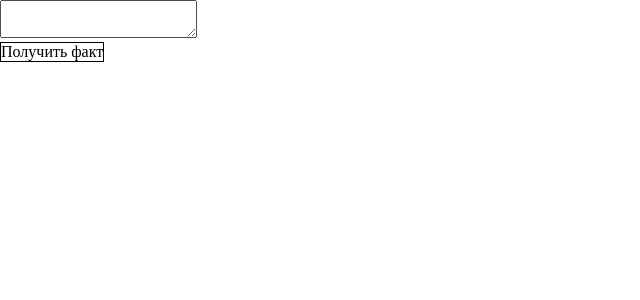
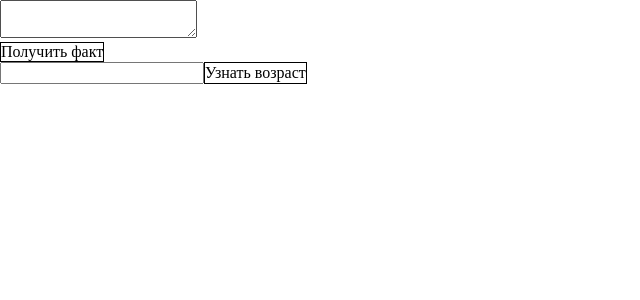
Before and after one commit to def1s/vk-test-front, a React app: page / in a window 1280 px wide. Shown: the top 300 px of the page, without its empty margins (0-640 px from the left). Built offline with nearby package versions, Linux system fonts and the light colour scheme; no server answers.

Commit message:
added widget and feature for age

```diff
--- a/src/features/GetAge/index.ts
+++ b/src/features/GetAge/index.ts
@@ -0,0 +1,6 @@
+import { GetAge, AgeData } from './ui/GetAge';
+
+export {
+	GetAge,
+	AgeData
+};
--- /dev/null
+++ b/src/features/GetAge/ui/GetAge.module.scss
@@ -0,0 +1,7 @@
+.GetAge {
+
+}
+
+.form {
+    display: flex;
+}
--- /dev/null
+++ b/src/features/GetAge/ui/GetAge.tsx
@@ -0,0 +1,88 @@
+import cls from './GetAge.module.scss';
+import { classNames } from 'shared/lib/classNames/classNames';
+import React, { useEffect, useState } from 'react';
+import { useQuery, useQueryClient } from '@tanstack/react-query';
+import { useHttp } from 'shared/hooks/useHttp/useHttp';
+import { Button } from 'shared/ui/Button/Button';
+
+export interface AgeData {
+	count: number,
+	name: string,
+	age: number | null
+}
+
+interface GetAgeProps {
+    className?: string
+}
+
+export const GetAge = ({ className }: GetAgeProps) => {
+	const [name, setName] = useState('');
+	const [prevName, setPrevName] = useState('');
+	const [timer, setTimer] = useState<NodeJS.Timeout | null>(null);
+
+	const client = useQueryClient();
+	const { request, loading, error } = useHttp();
+
+	useEffect(() => {
+		return () => { // очистка, чтобы избежать утечек памяти
+			if (timer) {
+				clearTimeout(timer);
+			}
+		};
+	}, []);
+
+	const { refetch, data } = useQuery<AgeData>(
+		{
+			queryKey: ['age'],
+			queryFn: ({ signal }) => request(`https://api.agify.io/?name=${name}`, signal),
+			enabled: false
+		});
+
+	const getAge = () => {
+		// не отправляю запросы, если строка пуста или имя то же, что и было
+		if (name.length === 0 || name === prevName) {
+			return;
+		}
+
+		client.cancelQueries({ queryKey: ['age'] }); // отменяем все запросы, которые были отправлены до этого
+
+		// подумать над обработкой или достаточно useHttp error?
+		refetch()
+			.then(() => setPrevName(name))
+			.catch(error => console.error(error));
+	};
+
+	const onHandleChange = (e: React.ChangeEvent<HTMLInputElement>) => {
+		setName(e.target.value);
+
+		if (timer) {
+			clearTimeout(timer);
+		}
+		setTimer(setTimeout(() => getAge(), 3000));
+	};
+
+	const onHandleClick = (e: React.MouseEvent<HTMLButtonElement>) => {
+		e.preventDefault();
+
+		if (timer) {
+			clearTimeout(timer);
+		}
+
+		getAge();
+	};
+
+	return (
+		<div className={classNames(cls.GetAge, {}, [className])}>
+			<form className={cls.form}>
+				<input
+					value={name}
+					onChange={onHandleChange}
+				/>
+				<Button onClick={onHandleClick}>
+					Узнать возраст
+				</Button>
+				<div>{loading && !error && 'Загрузка...'}</div>
+			</form>
+		</div>
+	);
+};
--- a/src/pages/MainPage/ui/MainPage.tsx
+++ b/src/pages/MainPage/ui/MainPage.tsx
@@ -1,6 +1,7 @@
 import cls from './MainPage.module.scss';
 import { classNames } from 'shared/lib/classNames/classNames';
 import { FactDisplay } from 'widgets/FactDisplay/ui/FactDisplay';
+import { AgeDisplay } from 'widgets/AgeDisplay/ui/AgeDisplay';
 
 interface MainPageProps {
     className?: string
@@ -11,6 +12,7 @@ export const MainPage = ({ className }: MainPageProps) => {
 	return (
 		<div className={classNames(cls.MainPage, {}, [className])}>
 			<FactDisplay/>
+			<AgeDisplay/>
 		</div>
 	);
 };
--- a/src/shared/hooks/useHttp/useHttp.ts
+++ b/src/shared/hooks/useHttp/useHttp.ts
@@ -12,14 +12,15 @@ export const useHttp = () => {
 
 	async function request(
 		url: string,
+		signal: AbortSignal = null,
 		method: Method = 'GET',
 		headers: Record<string, string> = { 'Content-Type': 'application/json' },
-		body: string = null
+		body: string = null,
 	) {
 		setLoading(true);
 
 		try {
-			const response = await fetch(url, { method, headers, body });
+			const response = await fetch(url, { method, headers, body, signal });
 			const data = await response.json();
 
 			if (!response.ok) {
--- /dev/null
+++ b/src/widgets/AgeDisplay/ui/AgeDisplay.tsx
@@ -0,0 +1,21 @@
+import cls from './AgeDisplay.module.scss';
+import { classNames } from 'shared/lib/classNames/classNames';
+import { AgeData, GetAge } from 'features/GetAge';
+import { useQuery } from '@tanstack/react-query';
+
+interface AgeDisplayProps {
+    className?: string
+}
+
+export const AgeDisplay = ({ className }: AgeDisplayProps) => {
+	const { data } = useQuery<AgeData>({
+		queryKey: ['age']
+	});
+
+	return (
+		<div className={classNames(cls.AgeDisplay, {}, [className])}>
+			<GetAge/>
+			<div className="">{data ? data.age : null}</div>
+		</div>
+	);
+};
```
Also changed, not shown: src/widgets/AgeDisplay/index.ts (added), src/widgets/AgeDisplay/ui/AgeDisplay.module.scss (added).
